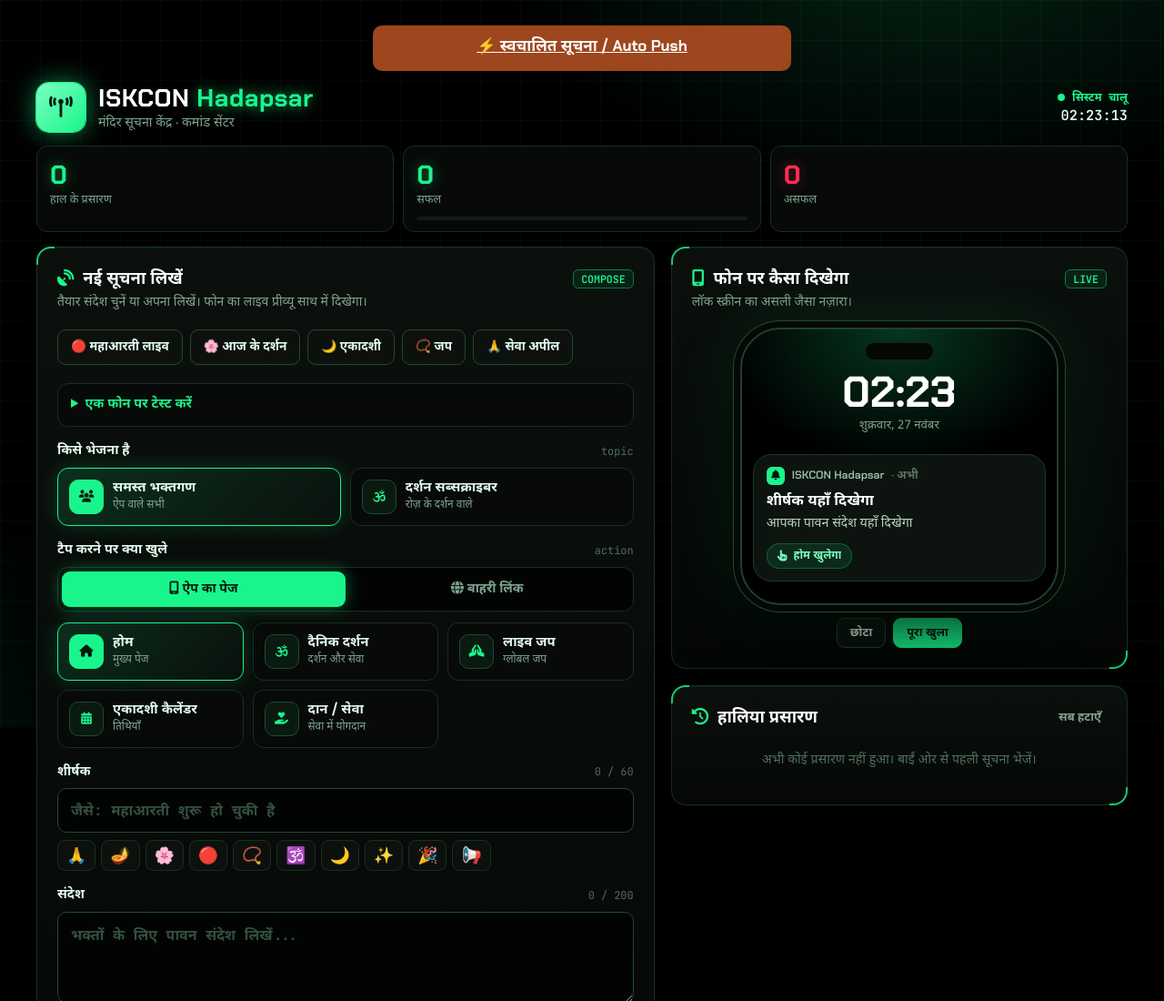
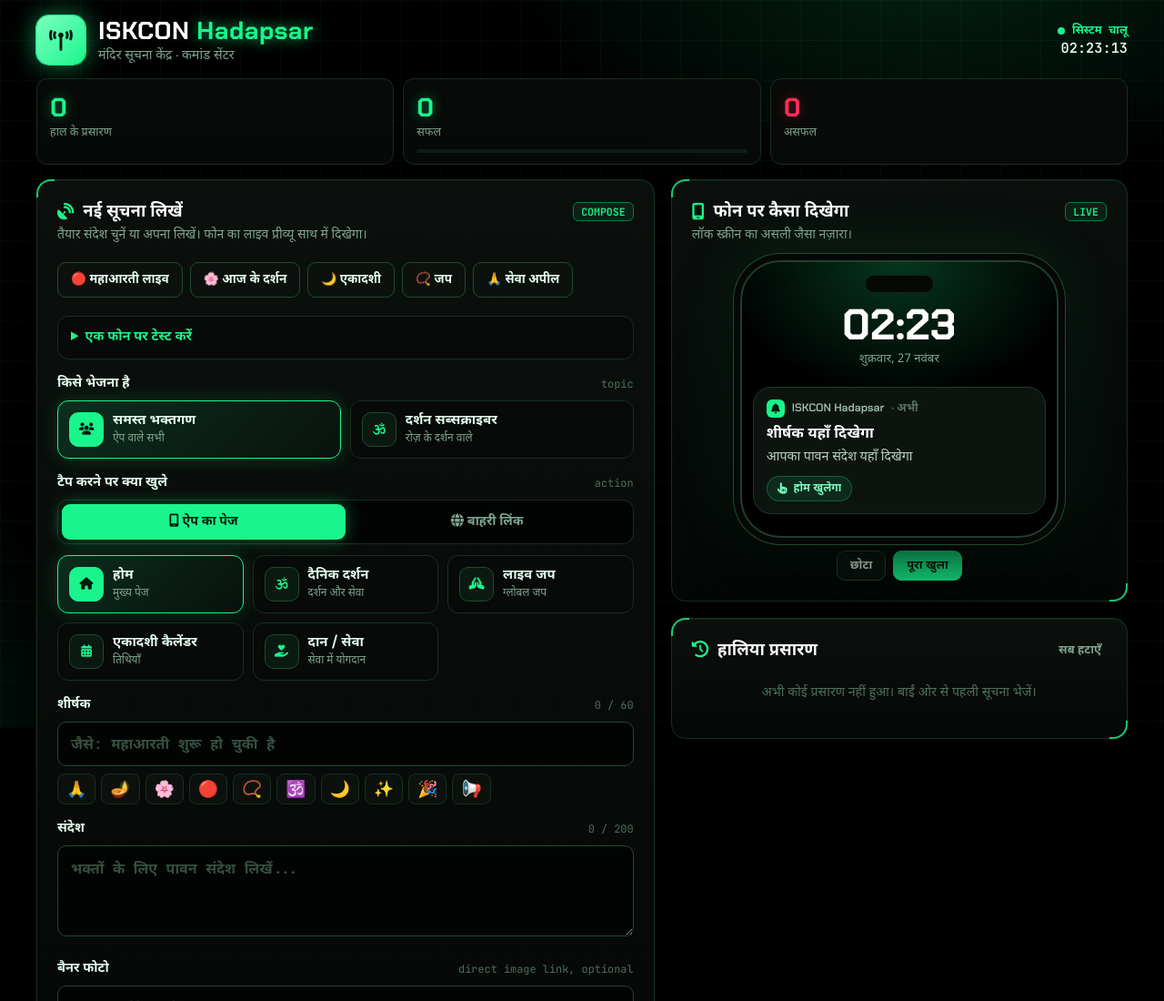
Before and after one commit to bjendermisra-ops/Hyper-movie-, a website: page index.html in a window 1280 px wide. Shown: the top 1100 px of the page at 91% size. Drawn offline with Linux system fonts and the light colour scheme.

Commit message:
Restore manual-only notification configuration: index.html

```diff
--- a/index.html
+++ b/index.html
@@ -763,6 +763,5 @@ document.addEventListener('DOMContentLoaded',()=>{
 });
 </script>
 <script src="/delivery-test.js"></script>
-<script src="/auto-bridge.js"></script>
 </body>
 </html>
```
